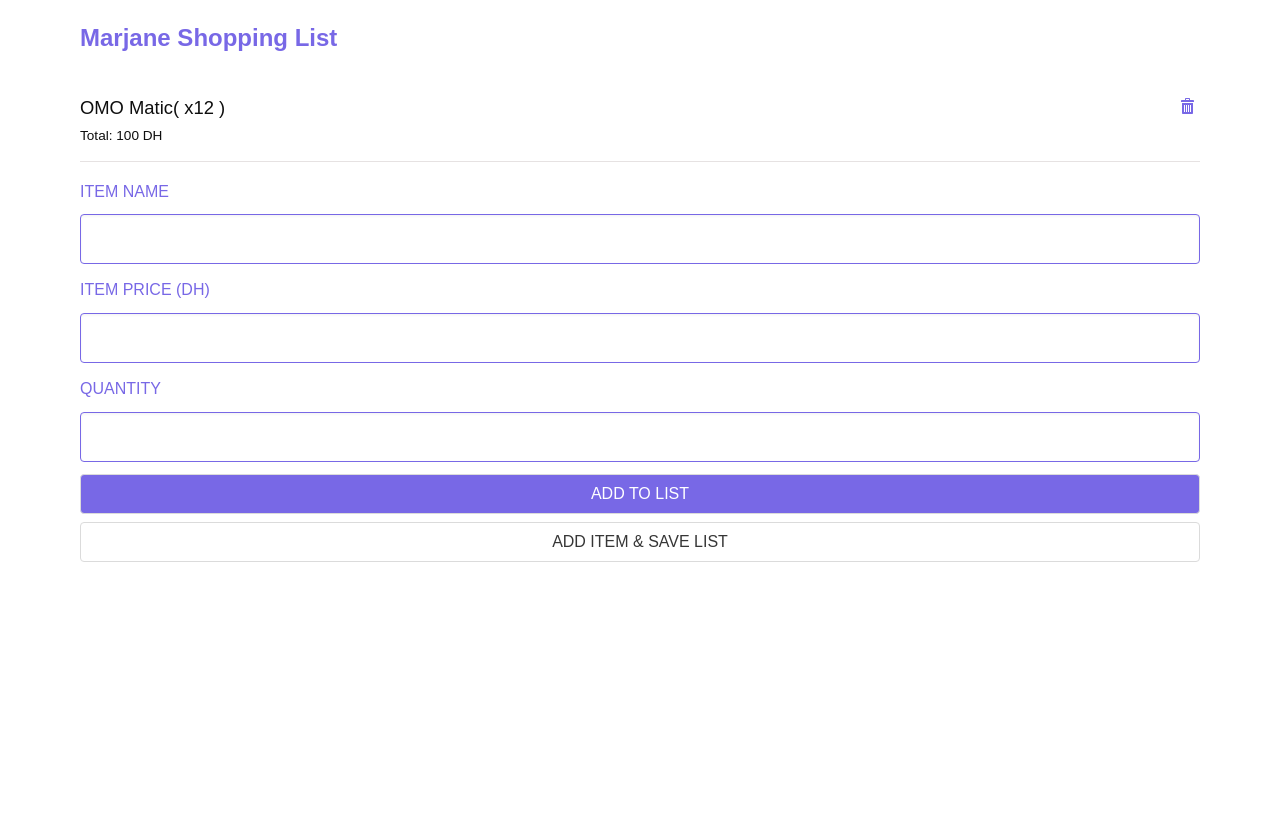
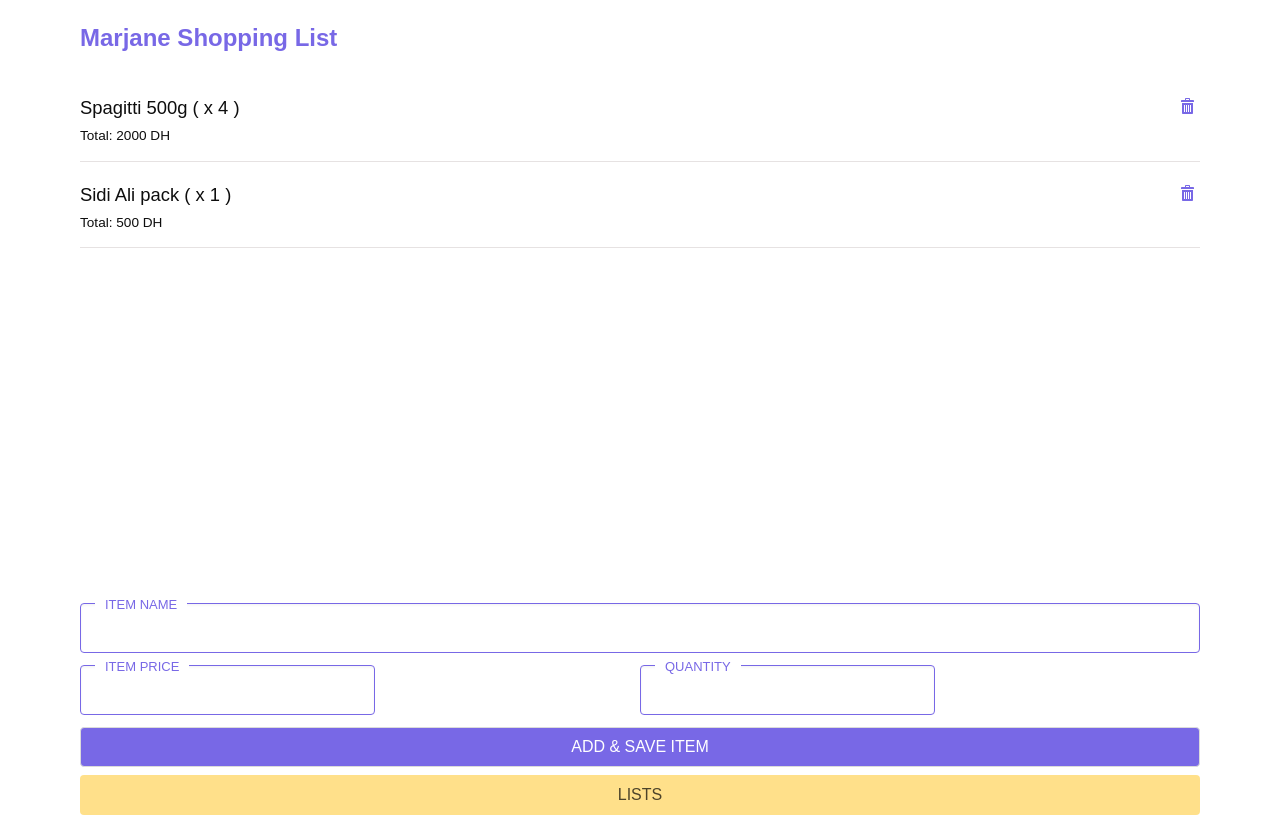
Before and after one commit to Jaouadi7/shopping-lists, a React (Create React App) app: page /list/1/add-shopping-items in a window 1280 px wide. Before the commit the page ends 800 px from the top, so only its background shows below. Built offline with nearby package versions, Linux system fonts and the light colour scheme.

Commit message:
complete item form task

```diff
--- a/src/pages/list/ItemsForm.jsx
+++ b/src/pages/list/ItemsForm.jsx
@@ -1,25 +1,111 @@
-import { useParams, Link } from "react-router-dom";
+import { useParams, Link, useNavigate } from "react-router-dom";
 import Header from "./content/Header";
-import { ImSad, ImBin } from "react-icons/im"
+import { ImSad, ImBin, ImInsertTemplate } from "react-icons/im"
+import { useEffect, useState } from "react";
 
 
 const ItemsForm = ({ lists, setLists }) => {
 
   const { id } = useParams();
+  const navigate = useNavigate();
 
   const activeList = lists.filter((list) => Number(id) === list.id);
 
-  const handleSubmit = (e) => {
+  const [newItem, setNewItem] = useState({
+    name: '',
+    price: '',
+    quantity: '',
+  })
+
+  const formInputs = [
+    {
+      id: 1,
+      name: 'name',
+      label: 'Item Name',
+      placeholder: '',
+      isRequired: true,
+      type: 'text',
+      pattern: '^[A-Za-z 0-9]{4,}$',
+      errorMsg: '* Name should be min 4 characters, special characters not allowed',
+      classes: 'input is-medium',
+      isExpended: true
+
+    },
+    {
+      id: 2,
+      name: 'price',
+      label: 'Item Price',
+      placeholder: '',
+      isRequired: true,
+      type: 'text',
+      pattern: '^[0-9]{1,}$',
+      errorMsg: '* Price value should be a valid number',
+      classes: 'input is-medium',
+      isExpended: false
+    },
+    {
+      id: 3,
+      name: 'quantity',
+      label: 'Quantity',
+      placeholder: '',
+      isRequired: true,
+      type: 'text',
+      pattern: '^[0-9]{1,}$',
+      errorMsg: '* Quantity value should be a valid number',
+      classes: 'input is-medium ',
+      isExpended: false
+    },
+
+  ]
+
+
+  // PASSING THE FORM DATA
+  const handleOnChange = (e) => setNewItem({ ...newItem, [e.target.name]: e.target.value });
+
+  // GENERATE LIST ID
+  const ID = Math.floor(Math.random() * 1000) + 1;
+
+  // SET DEFAULT PROPS
+  const defaultProps = {
+    id: ID,
+    isBought: false,
+  }
+
+  // MERGE TWO OBJECT { NEW LIST AND  DEFAULT PROPS }
+  const item = { ...newItem, ...defaultProps };
+
+  const addToList = (e) => {
+
     e.preventDefault();
+
+    // UPDATE ACTIVE LIST WITH THE NEW ITEM
+    const selectList = lists[lists.length - 1];
+    selectList.items.push(item);
+
+    // EMPTY FORM
+    setNewItem({
+      name: '',
+      price: '',
+      quantity: '',
+    })
+
+    // SET CHECKER TO THE DEFAULT
+    const inputs = document.querySelectorAll('.items-form .input');
+    inputs.forEach(input => input.setAttribute('focused', 'false'));
+
   }
+
+  // BACK HOMEPAGE
+  const backHomePage = () => navigate(`/`);
+
 
   return (
     <div className="shopping-lists_items">
       {
         activeList.length === 0 ? (
           <div className="errorMsg is-flex is-justify-content-center is-align-items-center is-flex-direction-column" style={{ 'height': '100vh' }}>
-            <h1 className="primary-title heading-4 title"><span className="icon mr-3"><ImSad /></span><span>Something went worng please try again</span>  </h1>
-            <Link to={'/creat-shoping-list'} className='button primary-button has-no-border  has-text-weight-bold'>Try again</Link>
+            <h1 className="primary-title heading-4 title"><span className="icon mr-1"><ImSad /></span><span>Oops! please try again and create a new list</span>  </h1>
+            <Link to={'/creat-shoping-list'} className='button primary-button has-no-border  has-text-weight-bold'>New List</Link>
           </div>
         ) : (
           <>
@@ -28,9 +114,12 @@ const ItemsForm = ({ lists, setLists }) => {
               <div className="p-4">
                 <div className="display-shopping-items">
                   <ul>
-                    <li className={`shopping-list_item mb-4 pb-3`} >
+                    {
+                      activeList[0].items.map(item => {
+                        return (
+                          <li key={item.id} className={`shopping-list_item mb-4 pb-3`} >
                             <div className="shopping-list_header is-flex is-justify-content-space-between is-align-items-baseline">
-                        <h2 className="shopping-list_heading heading-5">OMO Matic( x12 )</h2>
+                              <h2 className="shopping-list_heading heading-5">{item.name} ( x {item.quantity} )</h2>
 
                               <div className="shopping-list_control">
                                 <span className="icon delete-item ">
@@ -39,37 +128,50 @@ const ItemsForm = ({ lists, setLists }) => {
                               </div>
                             </div>
                             <div className="shopping-list_details is-flex">
-                        <h4 className='shopping-list_total mr-4 heading-7'>Total: 100 DH</h4>
+                              <h4 className='shopping-list_total mr-4 heading-7'>Total: {Number(item.price) * Number(item.quantity)} DH</h4>
                             </div>
                           </li>
-
+                        )
+                      })
+                    }
                   </ul>
                 </div>
-                <form onSubmit={handleSubmit}>
-                  <div className="field">
+
+                <form onSubmit={addToList} className='items-form'>
+
+                  {
+                    formInputs.map(input => {
+                      return (
+                        <div key={input.id} className={!input.isExpended ? 'field w-50' : 'field'}>
                           <div className="control">
-                      <label htmlFor="name" className="label is-uppercase">Item Name</label>
-                      <input type="text" className="input is-medium" name="name" required pattern="" />
+                            <label htmlFor={input.name} className="label is-uppercase">{input.label}</label>
+                            <input
+                              className={input.classes}
+                              type={input.type}
+                              name={input.name}
+                              id={input.name}
+                              placeholder={input.placeholder}
+                              onChange={handleOnChange}
+                              pattern={input.pattern}
+                              value={newItem[input.name]}
+                              onBlur={(e) => {
+                                e.target.attributes.focused.value = true
+                              }}
+                              focused="false"
+                              required={input.isRequired}
+                            />
+                            <small className="errorMsg help is-danger mb-1 ">{input.errorMsg}</small>
                           </div>
                         </div>
+                      )
+                    })
 
-                  <div className="field">
-                    <div className="control">
-                      <label htmlFor="price" className="label is-uppercase">Item Price (DH)</label>
-                      <input type="text" className="input is-medium" name="price" required pattern="" />
-                    </div>
-                  </div>
-                  <div className="field">
-                    <div className="control">
-                      <label htmlFor="quantity" className="label is-uppercase">Quantity</label>
-                      <input type="text" className="input is-medium" name="quantity" required pattern="" />
-                    </div>
-                  </div>
+                  }
 
                   <div className="field">
                     <div className="buttons">
-                      <button className='button is-uppercase primary-button is-fullwidth submit-button ' type='submit'>Add to list</button>
-                      <Link to={'/'} className='button is-uppercase cancleBtn is-fullwidth'>Add item & save list</Link>
+                      <button className='button is-uppercase  primary-button is-fullwidth' type="submit"> Add & Save item</button>
+                      <button className='button is-uppercase is-fullwidth is-warning' onClick={backHomePage} >Lists</button>
                     </div>
                   </div>
                 </form>
--- a/src/pages/lists/Lists.jsx
+++ b/src/pages/lists/Lists.jsx
@@ -8,7 +8,7 @@ const Lists = ({ lists }) => {
       <ul className="shopping-lists lists">
         <div className="container">
           <div className="p-4">
-            {lists.map((list) => <List key={list.id} list={list} />)}
+            {lists.map((list, index) => <List key={index} list={list} />)}
           </div>
         </div>
       </ul>
--- a/src/pages/lists/loop/List.jsx
+++ b/src/pages/lists/loop/List.jsx
@@ -10,7 +10,7 @@ const List = ({ list }) => {
                 <ListControl isCompleted={list.isCompleted} />
             </div>
             <div className="shopping-list_details is-flex heading-7">
-                <ListDetails total={list.total} date={list.date} />
+                <ListDetails items={list.items.length} total={list.total} date={list.date} />
             </div>
         </li>
     );
--- a/src/pages/lists/loop/content/ListDetails.jsx
+++ b/src/pages/lists/loop/content/ListDetails.jsx
@@ -1,9 +1,10 @@
 
-const ListDetails = ({ total, date }) => {
+const ListDetails = ({ total, date, items }) => {
     return (
         <>
-            <h4 className="shopping-list_total mr-4">Total: {total}DH</h4>
-            <h4 className="shopping-list_date">Date: {date} </h4>
+            <h4 className="shopping-list_date  mr-3">Date: {date}</h4>
+            <h4 className="shopping-list_total mr-3">Total: {total} DH</h4>
+            <h4 className="shopping-list_items">Items: {items}</h4>
         </>
     )
 }
--- a/src/scss/app.scss
+++ b/src/scss/app.scss
@@ -8,5 +8,6 @@
 @import './pages/welcome';
 @import './pages/lists';
 @import './pages/list';
+@import './pages/items';
 @import './pages/stats';
 @import './components/card';
--- a/src/scss/elements/_form.scss
+++ b/src/scss/elements/_form.scss
@@ -25,3 +25,28 @@ input:invalid[focused=true] {
 input:invalid[focused=true] ~ small.errorMsg {
     display: block;
 }
+
+.items-form {
+
+    .field {
+        .control {
+            position: relative;
+            .label {
+                position: absolute;
+                top: -10px;
+                left: 15px;
+                z-index: 1;
+                font-size: 13px;
+                background: #fff;
+                padding-inline: 10px;
+            }
+        }
+    }
+
+    .w-50{
+        width: 48%;
+        display: inline-flex;
+        margin-right: 2%;
+    }
+
+}
--- /dev/null
+++ b/src/scss/pages/_items.scss
@@ -0,0 +1,5 @@
+.shopping-lists_items {
+    .display-shopping-items {
+        height: 64vh;
+    }
+}
```
Also changed, not shown: src/pages/lists/ListsForm.jsx (+21 -10 lines). Lines whose indentation alone changed are shown as unchanged.
